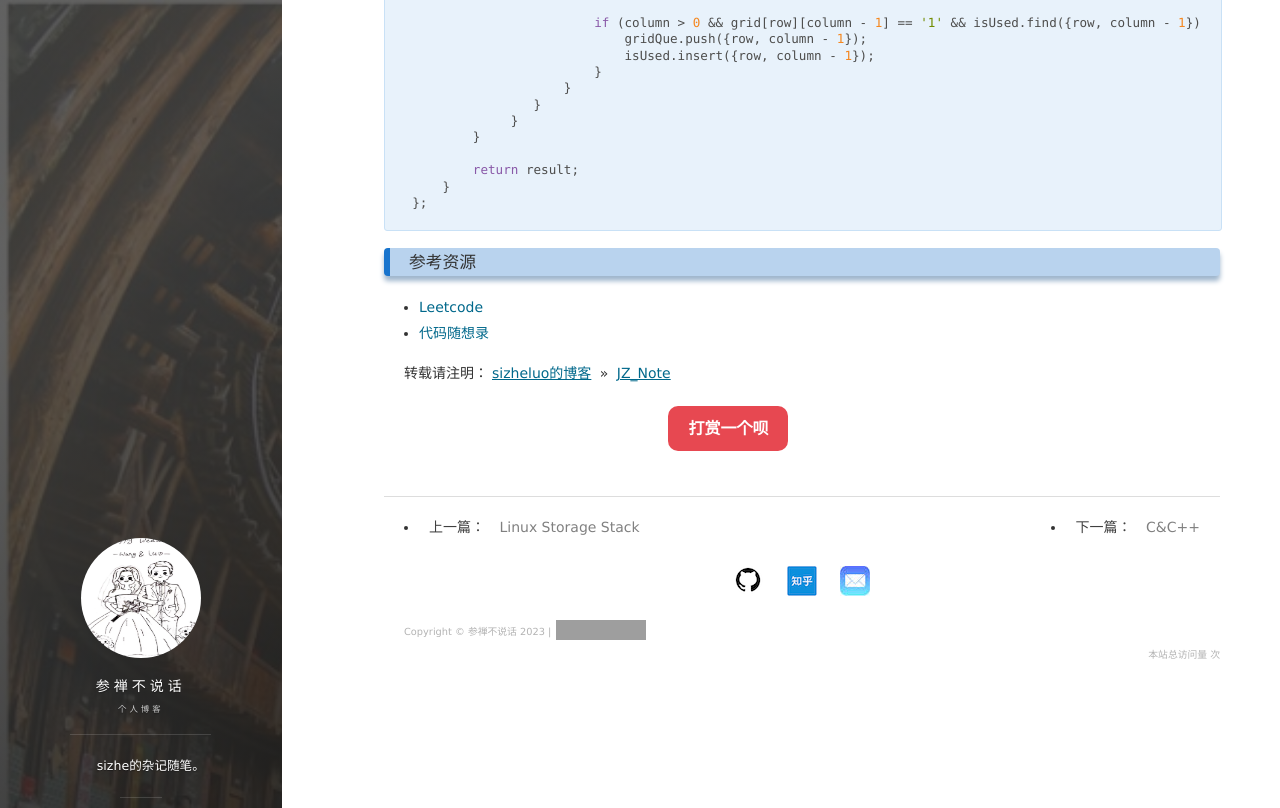
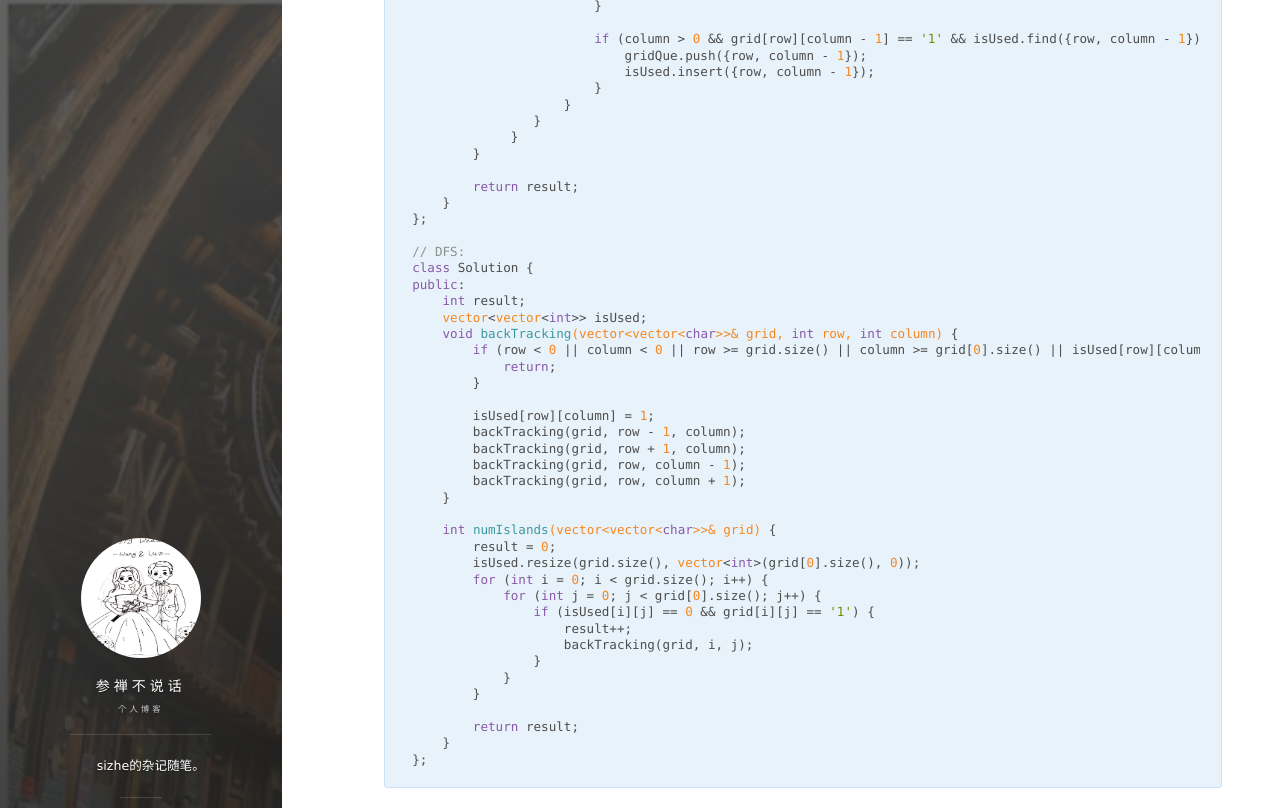
Before and after one commit to SizheLuo/Sizheluo.github.io, a Jekyll site: the page built from _posts/2023-07-23-代码随想录.md, in a window 1280 px wide and 1400 px high, scrolled down 71061 px. Shown: the top 808 px of the window. Built offline with Jekyll 4.4.1, drawn with Linux system fonts in a browser that asks for light colours; nearby versions of some CDN libraries; comment, search, counter and statistics services are not loaded; some of the changed text lies outside the part shown; grey boxes are pictures that could not be loaded.

Commit message:
add leetcode 1020

```diff
--- a/_posts/2023-07-23-代码随想录.md
+++ b/_posts/2023-07-23-代码随想录.md
@@ -2774,6 +2775,93 @@ tag: 算法
 	    }
 	};
 
+	// DFS:
+	class Solution {
+	public:
+	    int result;
+	    vector<vector<int>> isUsed;
+	    void backTracking(vector<vector<char>>& grid, int row, int column) {
+	        if (row < 0 || column < 0 || row >= grid.size() || column >= grid[0].size() || isUsed[row][column] == 1 || grid[row][column] == '0') {
+	            return;
+	        }
+
+	        isUsed[row][column] = 1;
+	        backTracking(grid, row - 1, column);
+	        backTracking(grid, row + 1, column);
+	        backTracking(grid, row, column - 1);
+	        backTracking(grid, row, column + 1);
+	    }
+
+	    int numIslands(vector<vector<char>>& grid) {
+	        result = 0;
+	        isUsed.resize(grid.size(), vector<int>(grid[0].size(), 0));
+	        for (int i = 0; i < grid.size(); i++) {
+	            for (int j = 0; j < grid[0].size(); j++) {
+	                if (isUsed[i][j] == 0 && grid[i][j] == '1') {
+	                    result++;
+	                    backTracking(grid, i, j);
+	                }
+	            }
+	        }
+
+	        return result;
+	    }
+	};
+
+#### 1020. 飞地的数量 ####
+
+![](https://s3.uuu.ovh/imgs/2023/10/16/b6e251e418514f99.png)
+
+	class Solution {
+	public:
+	    vector<vector<int>> isUsed;
+	    int result;
+	    void dfs(vector<vector<int>>& grid, int row, int column, bool isFlight) {
+	        if (row < 0 || row >= grid.size() || column < 0 || column >= grid[0].size() || isUsed[row][column] == 1 || grid[row][column] == 0) {
+	            return;
+	        }
+
+	        if (isFlight) {
+	            result++;
+	        }
+
+	        isUsed[row][column] = 1;
+	        dfs(grid, row - 1, column, isFlight);
+	        dfs(grid, row + 1, column, isFlight);
+	        dfs(grid, row, column + 1, isFlight);
+	        dfs(grid, row, column - 1, isFlight);
+	    }
+
+	    int numEnclaves(vector<vector<int>>& grid) {
+	        if (grid.empty()) {
+	            return 0;
+	        }
+
+	        result = 0;
+	        isUsed.resize(grid.size(), vector<int>(grid[0].size(), 0));
+
+	        for (int i = 0; i < grid.size(); i++) {
+	            dfs(grid, i, 0, false);
+	            dfs(grid, i, grid[0].size() - 1, false);
+	        }
+
+	        for (int i = 0; i < grid[0].size(); i++) {
+	            dfs(grid, 0, i, false);
+	            dfs(grid, grid.size() - 1, i, false);
+	        }
+
+	        for (int i = 1; i < grid.size() - 1; i++) {
+	            for (int j = 1; j < grid[0].size() - 1; j++) {
+	                if (isUsed[i][j] == 0 && grid[i][j] == 1) {
+	                    dfs(grid, i, j, true);
+	                }
+	            }
+	        }
+
+	        return result;
+	    }
+	};
+
 ### 参考资源
 
 * [Leetcode](https://leetcode.cn/problemset/all/)
```
Also changed, not shown: other parts of _posts/2023-07-23-代码随想录.md (+1 -0 lines), _posts/2023-08-21-C&C++.md (+10 -1 lines).
